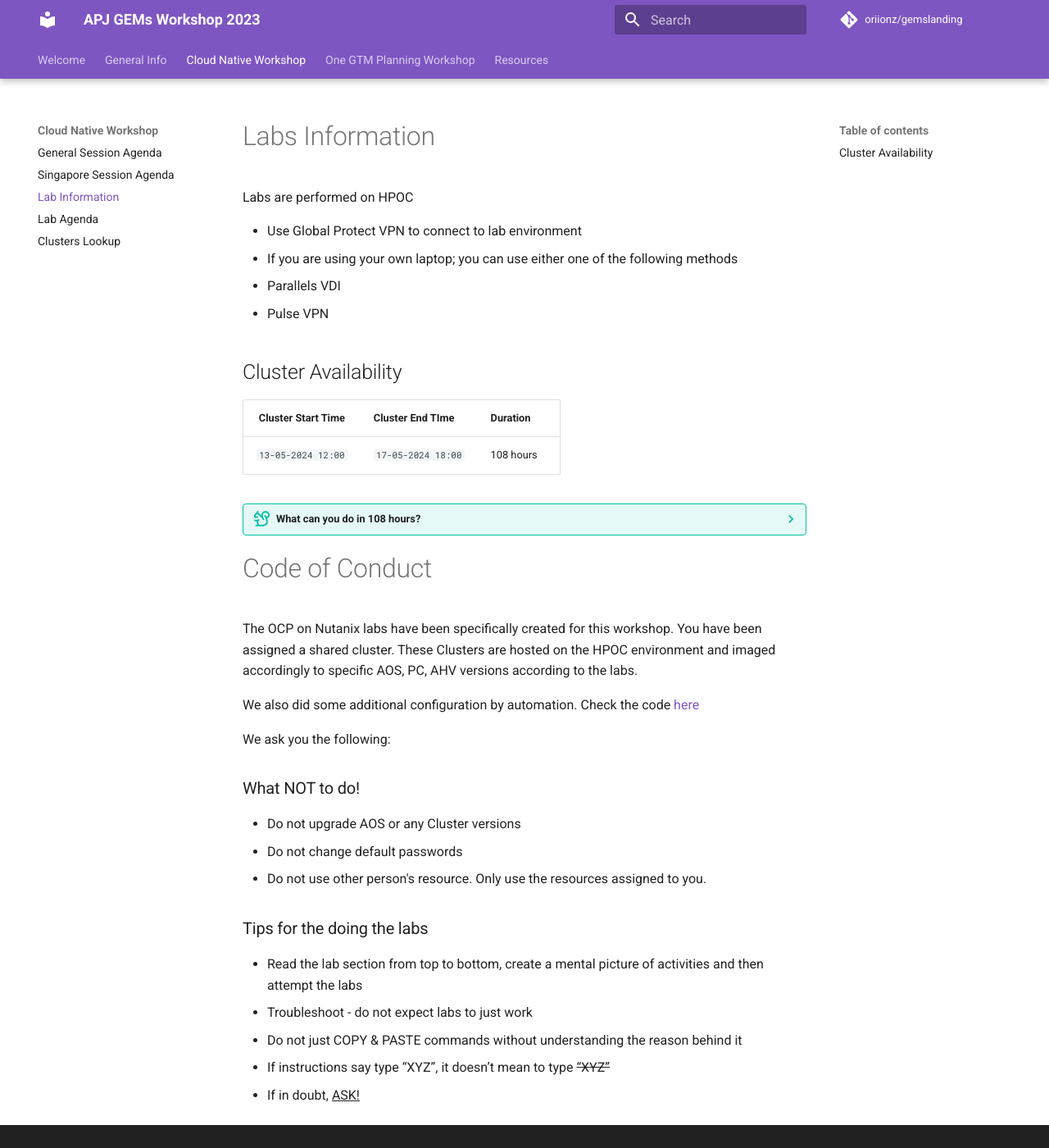
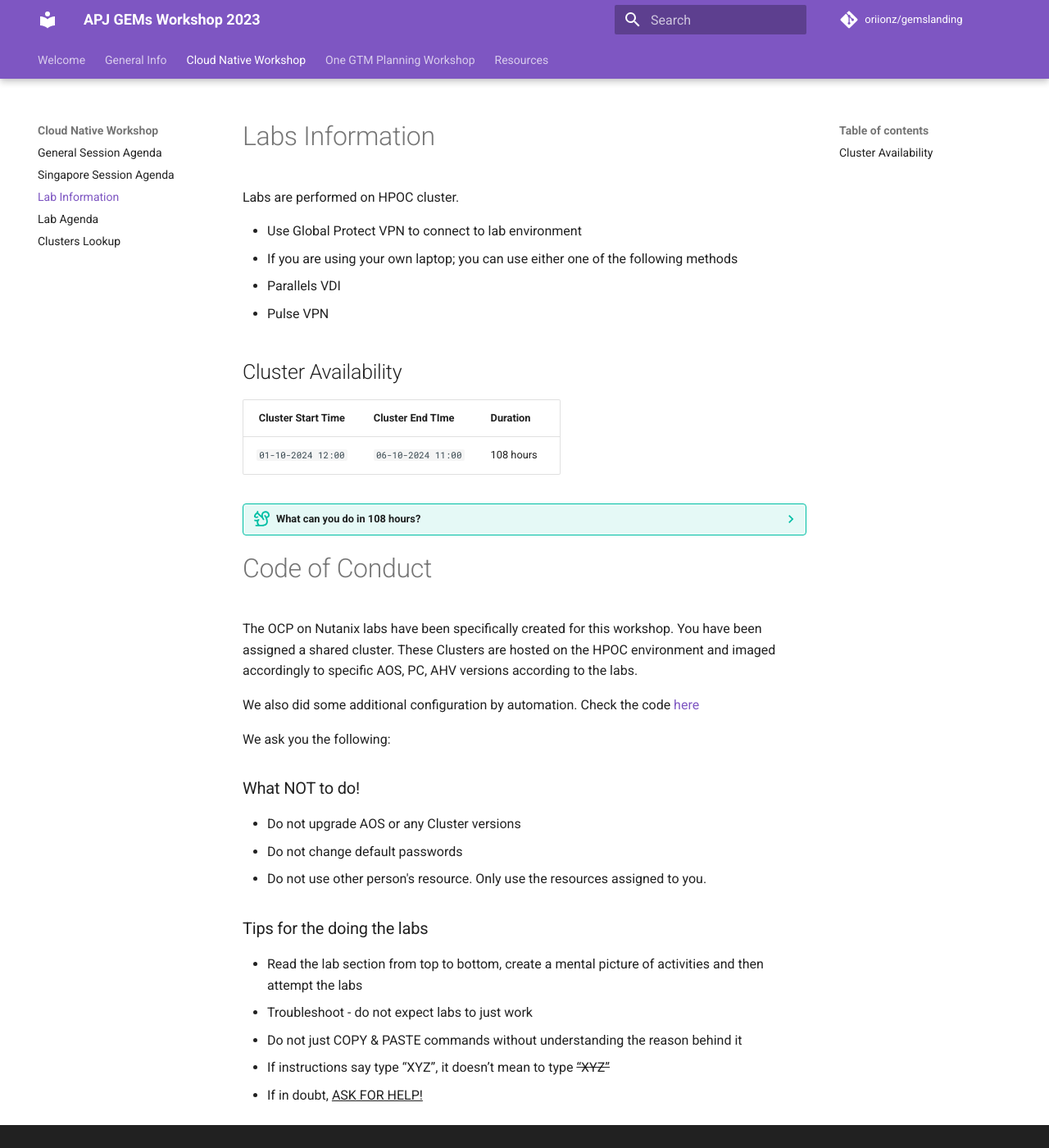
Before and after one commit to oriionz/gemslanding, an MkDocs documentation site: the page built from docs/gts_labs/gts_labs.md, in a window 1280 px wide and 1400 px high. Shown: the whole window at 82% size. Built offline with MkDocs 1.6.1 and Material for MkDocs 9.7.7, drawn with Linux system fonts in a browser that asks for light colours; comment, search, counter and statistics services are not loaded.

Commit message:
update: OCP flow and terms consistency

```diff
--- a/docs/gts_labs/gts_labs.md
+++ b/docs/gts_labs/gts_labs.md
@@ -2,7 +2,7 @@
 
 # Labs Information
 
-Labs are performed on HPOC
+Labs are performed on HPOC cluster.
 
 - Use Global Protect VPN to connect to lab environment
 - If you are using your own laptop; you can use either one of the following methods
@@ -13,7 +13,7 @@
 
 |  Cluster Start Time |  Cluster End TIme         | Duration |
 |:---:|-----------|---|
-|  `13-05-2024 12:00` | `17-05-2024 18:00`| 108 hours|
+|  `01-10-2024 12:00` | `06-10-2024 11:00`| 108 hours|
 
 ???tip "What can you do in 108 hours?"
       108 hours is plenty of time to experiment with.
@@ -43,4 +43,4 @@
 - Troubleshoot - do not expect labs to just work
 - Do not just COPY & PASTE commands without understanding the reason behind it
 - If instructions say type “XYZ”, it doesn’t mean to type ~~“XYZ”~~
-- If in doubt, ^^ASK!^^
+- If in doubt, ^^ASK FOR HELP!^^
```
